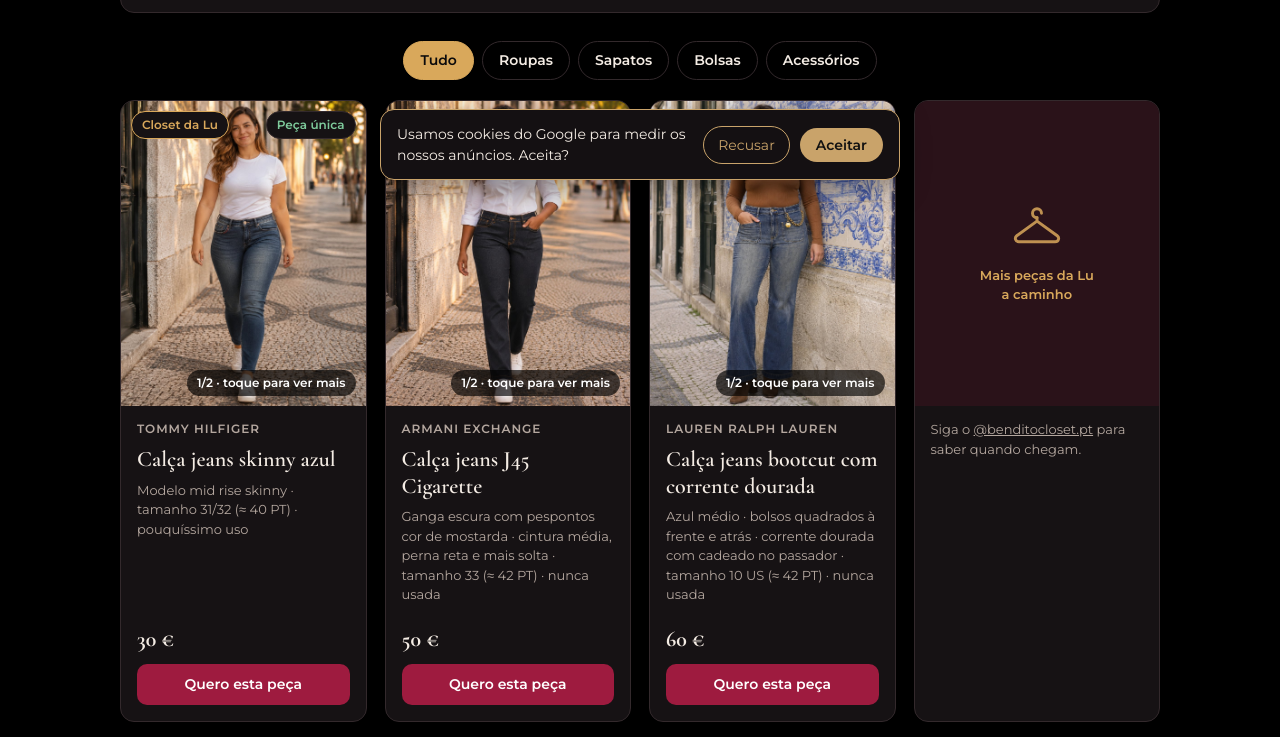
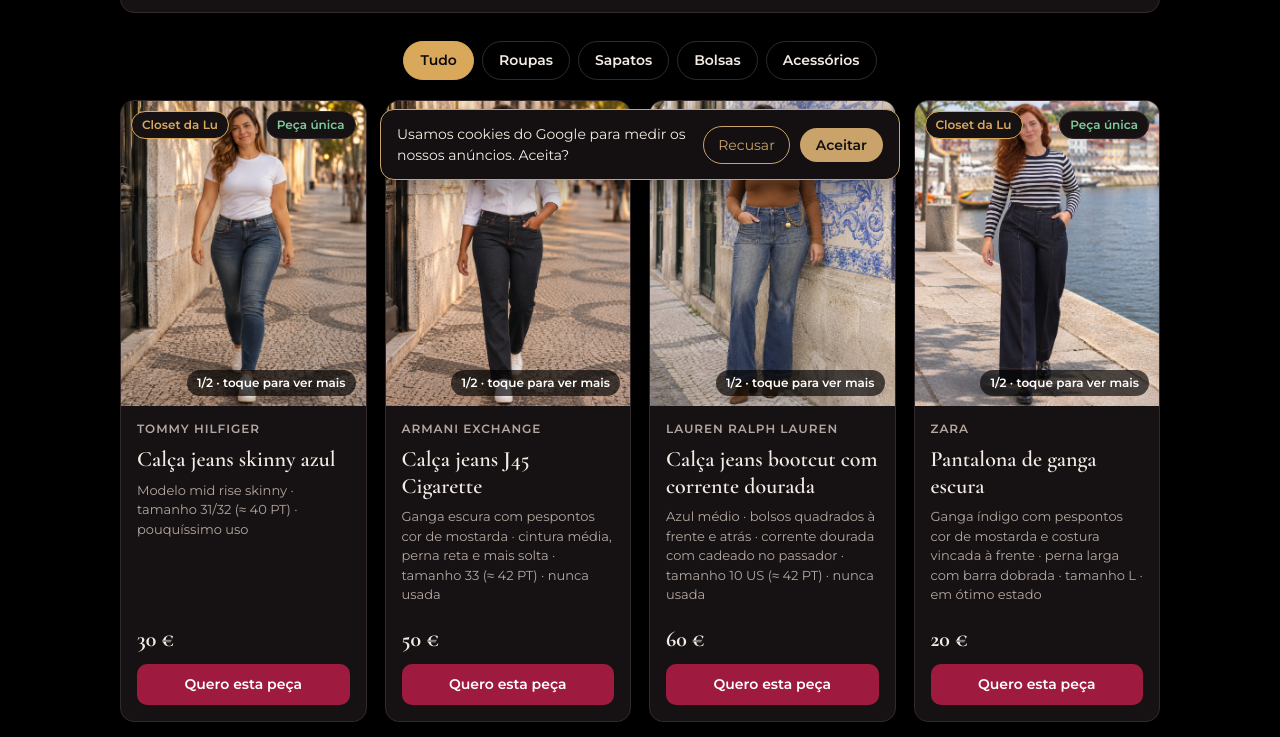
Before and after one commit to benditocloset/benditocloset.github.io, a plain HTML site: page closet-da-lu/index.html in a window 1280 px wide. Shown: the part 608-1345 px from the top of the page. Drawn offline with nearby package versions, Linux system fonts and the light colour scheme.

Commit message:
Closet da Lu: pantalona Zara de ganga publicada; dados da pantalona vinho
Co-Authored-By: Claude Opus 5.5 <noreply@anthropic.com>
Claude-Session: https://claude.ai/code/session_018VRF1gtzpRsRmNbZQKreV2

```diff
--- a/closet-da-lu/index.html
+++ b/closet-da-lu/index.html
@@ -165,6 +165,9 @@ const PECAS_LU = [
     fotos:["/img/lu/lauren-bootcut-modelo.jpg","/img/lu/lauren-bootcut-costas-modelo.jpg"] },
   { id:"lu-zara-pantalona-ganga", cat:"roupas", marca:"Zara", nome:"Pantalona de ganga escura",
     detalhe:"Ganga índigo com pespontos cor de mostarda e costura vincada à frente · perna larga com barra dobrada · tamanho L · em ótimo estado", preco:20, status:"disponivel",
+    fotos:["/img/lu/zara-pantalona-ganga-modelo.jpg","/img/lu/zara-pantalona-ganga-costas-modelo.jpg"] },
+  { id:"lu-zara-pantalona-vinho", cat:"roupas", marca:"Zara", nome:"Pantalona social cor de vinho",
+    detalhe:"Cintura alta com dois botões dourados e pregas à frente · perna larga · tamanho XL · nunca usada", preco:10, status:"disponivel",
     fotos:[] },  // à espera das fotos com modelo
 ];
 const WA = "351936796783";
```
Also changed, not shown: img/lu/zara-pantalona-ganga-costas-modelo.jpg (added), img/lu/zara-pantalona-ganga-modelo.jpg (added).
